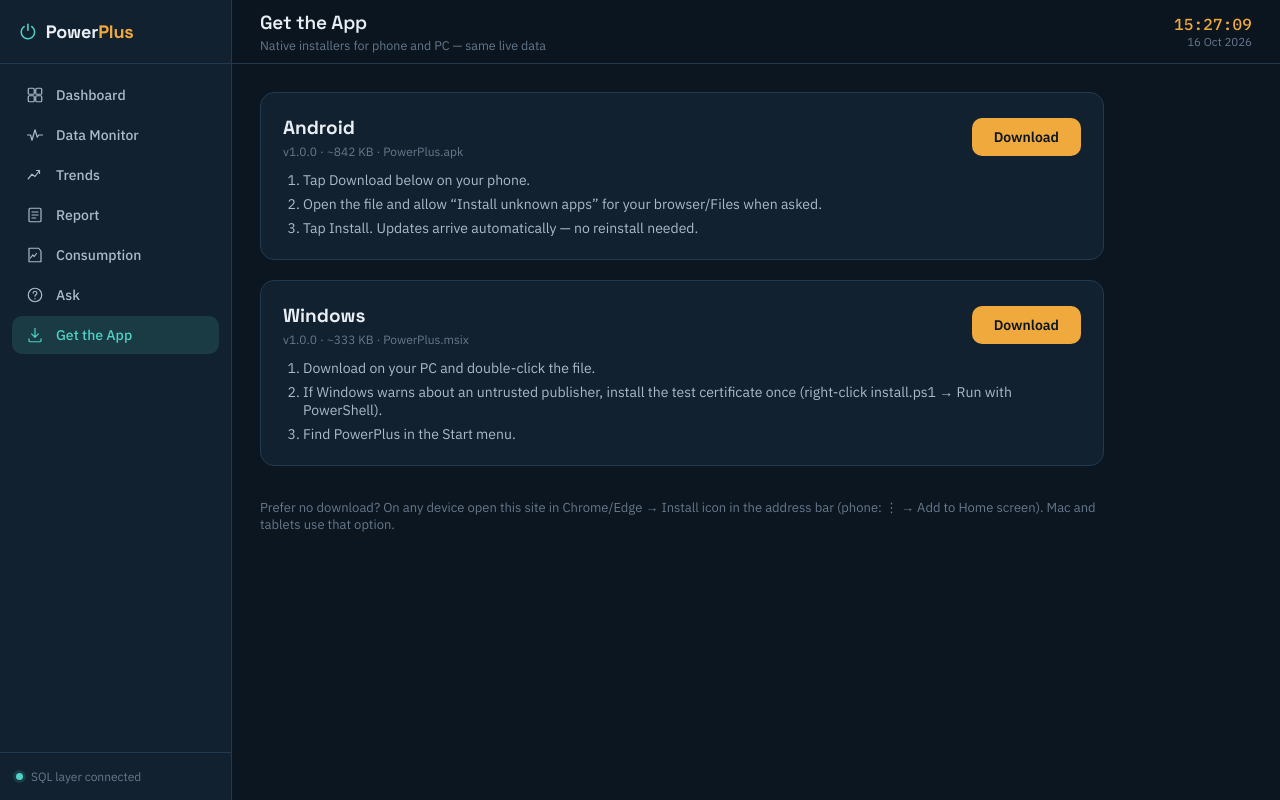
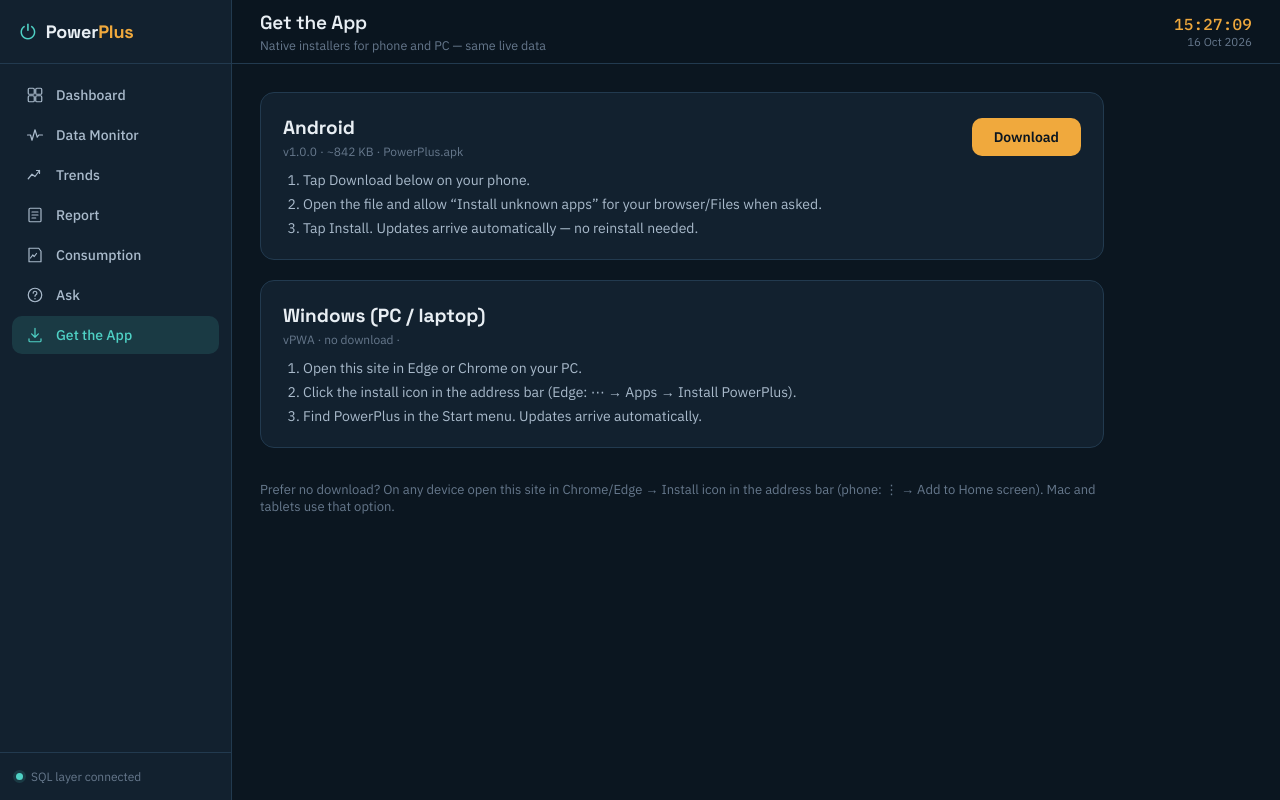
Before and after one commit to Ishan-113/PowerPlus, a React (Vite) app in the folder powerplus-frontend/: page /download in a window 1280 px wide. Built offline with nearby package versions, Linux system fonts and the light colour scheme; no server answers.

Commit message:
Windows via PWA install, drop unsigned MSIX

```diff
--- a/powerplus-frontend/src/pages/Download.jsx
+++ b/powerplus-frontend/src/pages/Download.jsx
@@ -14,15 +14,15 @@
     ],
   },
   {
-    platform: 'Windows',
-    file: '/app.msix',
-    filename: 'PowerPlus.msix',
-    version: '1.0.0',
-    size: '~333 KB',
+    platform: 'Windows (PC / laptop)',
+    file: null,
+    filename: null,
+    version: 'PWA',
+    size: 'no download',
     steps: [
-      'Download on your PC and double-click the file.',
-      'If Windows warns about an untrusted publisher, install the test certificate once (right-click install.ps1 → Run with PowerShell).',
-      'Find PowerPlus in the Start menu.',
+      'Open this site in Edge or Chrome on your PC.',
+      'Click the install icon in the address bar (Edge: ⋯ → Apps → Install PowerPlus).',
+      'Find PowerPlus in the Start menu. Updates arrive automatically.',
     ],
   },
 ]
@@ -39,9 +39,11 @@
                 <div style={styles.platform}>{b.platform}</div>
                 <div style={styles.meta}>v{b.version} · {b.size} · {b.filename}</div>
               </div>
-              <a href={b.file} download={b.filename} style={styles.button}>
-                Download
-              </a>
+              {b.file && (
+                <a href={b.file} download={b.filename} style={styles.button}>
+                  Download
+                </a>
+              )}
             </div>
             <ol style={styles.steps}>
               {b.steps.map((s, i) => <li key={i}>{s}</li>)}
```
Also changed, not shown: powerplus-frontend/vercel.json, 1 other file (tests, documents, lock files or other folders).
